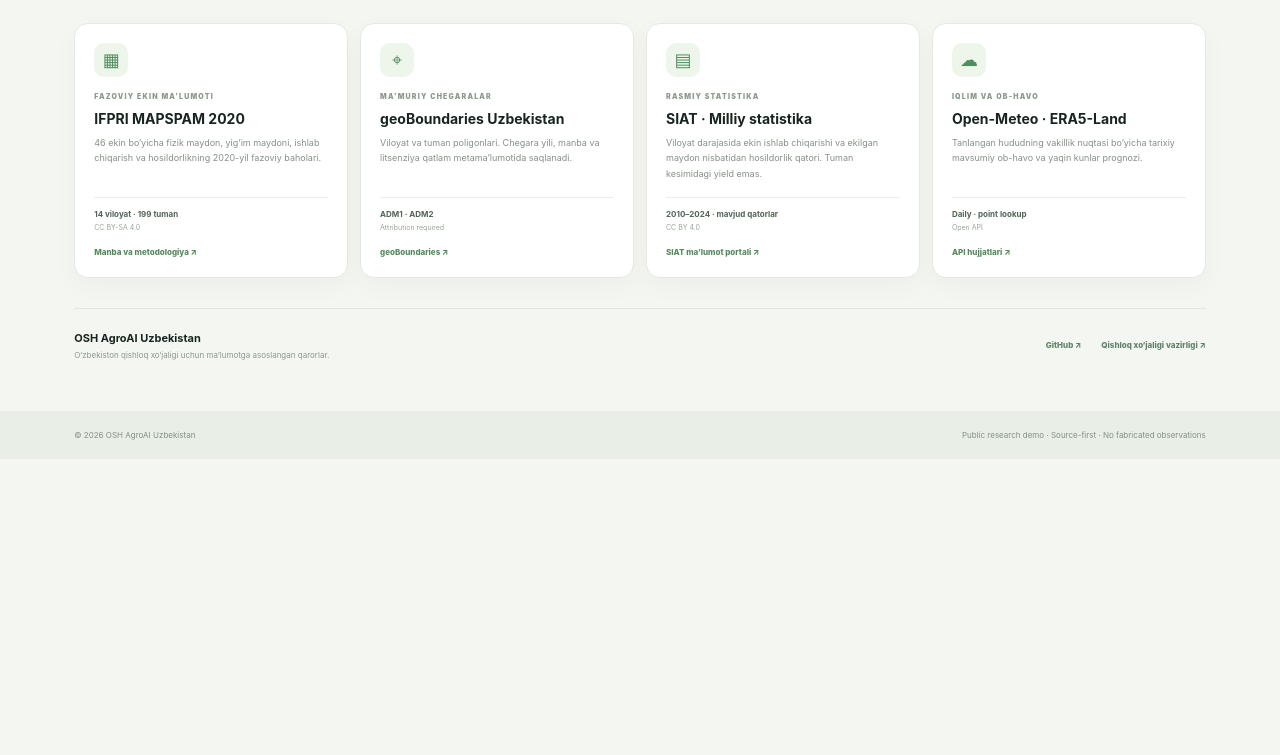
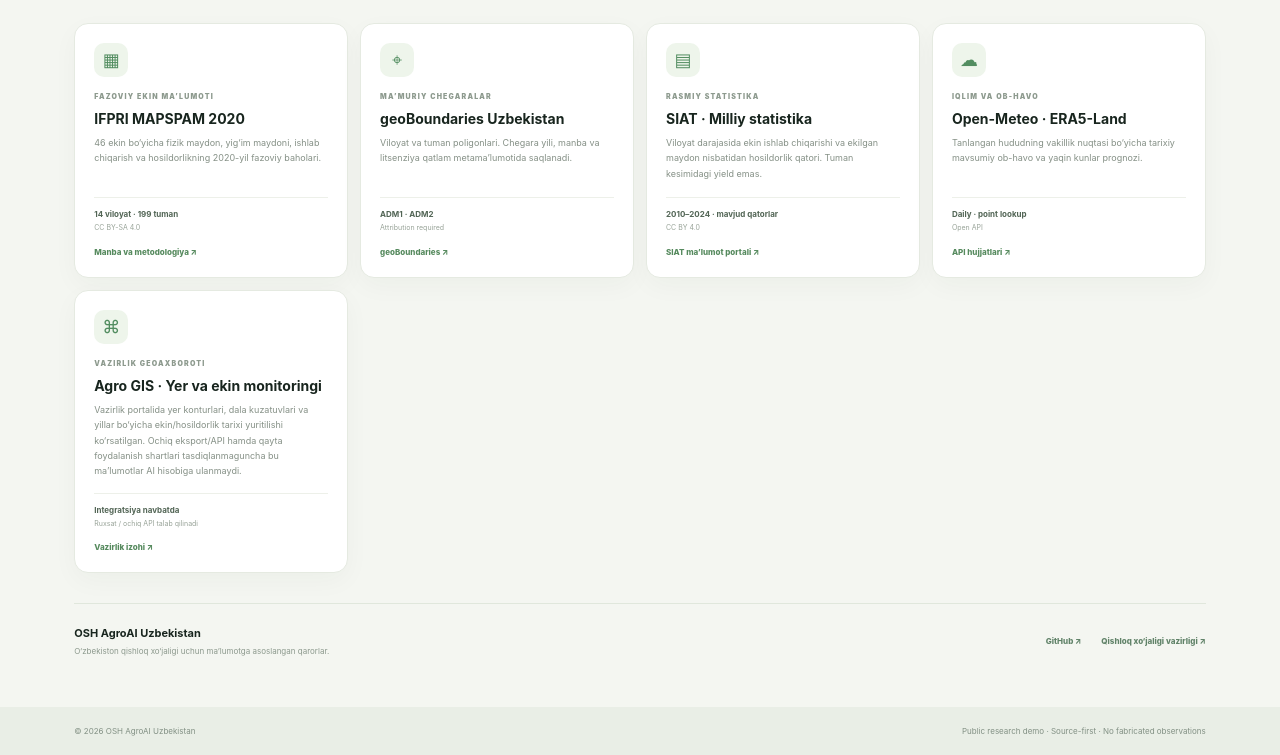
Before and after one commit to Sherzoddd2002/osh-agriculture-uzbekistan, a plain HTML site: page index.html in a window 1280 px wide. Shown: the part 2662-3417 px from the top of the page. Before the commit the page ends 3121 px from the top, so only its background shows below. Drawn offline with nearby package versions, Linux system fonts and the light colour scheme; no server answers.

Commit message:
Document official agriculture GIS as a future verified data integration source

```diff
--- a/index.html
+++ b/index.html
@@ -183,6 +183,7 @@
           <article class="source-card"><div class="source-symbol">⌖</div><span class="source-type">MA’MURIY CHEGARALAR</span><h3>geoBoundaries Uzbekistan</h3><p>Viloyat va tuman poligonlari. Chegara yili, manba va litsenziya qatlam metama’lumotida saqlanadi.</p><div class="source-meta"><b>ADM1 · ADM2</b><span>Attribution required</span></div><a href="https://www.geoboundaries.org/" target="_blank" rel="noopener">geoBoundaries ↗</a></article>
           <article class="source-card"><div class="source-symbol">▤</div><span class="source-type">RASMIY STATISTIKA</span><h3>SIAT · Milliy statistika</h3><p>Viloyat darajasida ekin ishlab chiqarishi va ekilgan maydon nisbatidan hosildorlik qatori. Tuman kesimidagi yield emas.</p><div class="source-meta"><b>2010–2024 · mavjud qatorlar</b><span>CC BY 4.0</span></div><a href="https://siat.stat.uz/" target="_blank" rel="noopener">SIAT ma’lumot portali ↗</a></article>
           <article class="source-card"><div class="source-symbol">☁</div><span class="source-type">IQLIM VA OB-HAVO</span><h3>Open-Meteo · ERA5-Land</h3><p>Tanlangan hududning vakillik nuqtasi bo‘yicha tarixiy mavsumiy ob-havo va yaqin kunlar prognozi.</p><div class="source-meta"><b>Daily · point lookup</b><span>Open API</span></div><a href="https://open-meteo.com/" target="_blank" rel="noopener">API hujjatlari ↗</a></article>
+          <article class="source-card"><div class="source-symbol">⌘</div><span class="source-type">VAZIRLIK GEOAXBOROTI</span><h3>Agro GIS · Yer va ekin monitoringi</h3><p>Vazirlik portalida yer konturlari, dala kuzatuvlari va yillar bo‘yicha ekin/hosildorlik tarixi yuritilishi ko‘rsatilgan. Ochiq eksport/API hamda qayta foydalanish shartlari tasdiqlanmaguncha bu ma’lumotlar AI hisobiga ulanmaydi.</p><div class="source-meta"><b>Integratsiya navbatda</b><span>Ruxsat / ochiq API talab qilinadi</span></div><a href="https://gov.uz/oz/agro/pages/geoaxborot-tizimi" target="_blank" rel="noopener">Vazirlik izohi ↗</a></article>
         </div>
         <div class="source-footer"><div><b>OSH AgroAI Uzbekistan</b><span>O‘zbekiston qishloq xo‘jaligi uchun ma’lumotga asoslangan qarorlar.</span></div><div class="footer-links"><a href="https://github.com/Sherzoddd2002/osh-agriculture-uzbekistan" target="_blank" rel="noopener">GitHub ↗</a><a href="https://gov.uz/oz/agro" target="_blank" rel="noopener">Qishloq xo‘jaligi vazirligi ↗</a></div></div>
       </section>
```
